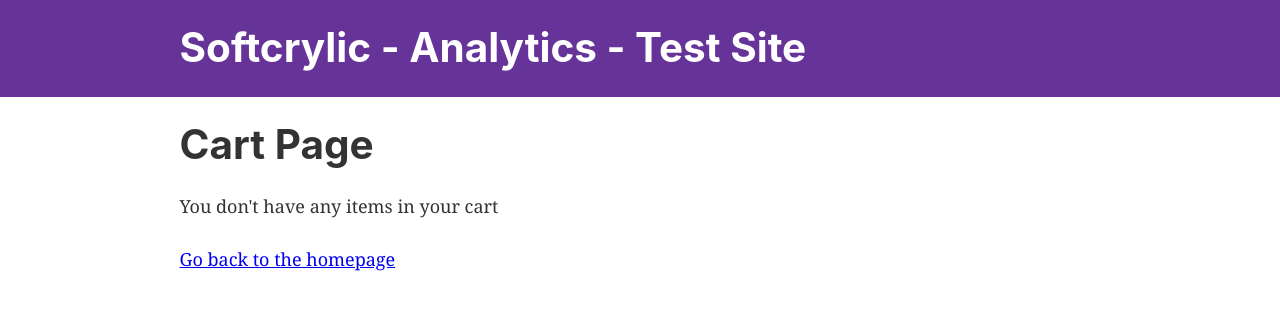
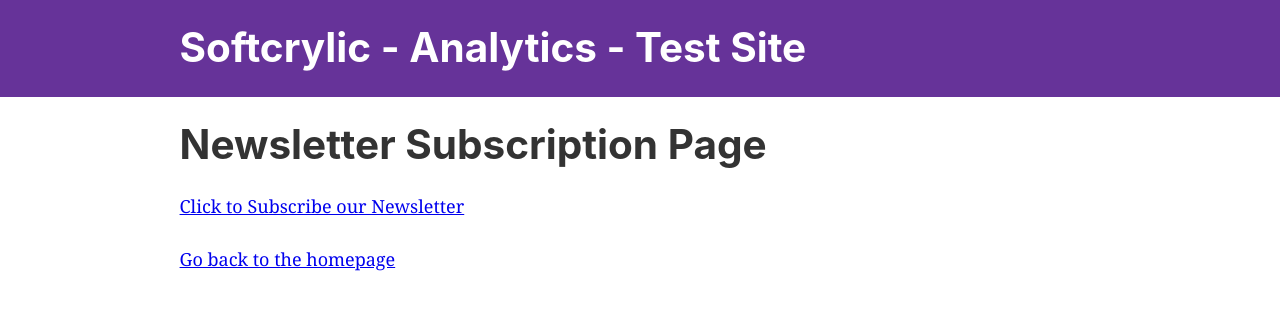
Before and after one commit to nirmalkumarv/launch-extn-test-site, a Gatsby site: page /page-2 in a window 1280 px wide. Built offline with nearby package versions, Linux system fonts and the light colour scheme; Gatsby itself is replaced by a stand-in of ours.

Commit message:
Update page-2.js

```diff
--- a/src/pages/page-2.js
+++ b/src/pages/page-2.js
@@ -5,8 +5,8 @@ import Layout from '../components/layout'
 
 const SecondPage = () => (
   <Layout>
-    <h1>Cart Page</h1>
-    <p>You don't have any items in your cart</p>
+    <h1>Newsletter Subscription Page</h1>
+    <p><a href="#" className="newsLetter">Click to Subscribe our Newsletter</a></p>
     <Link to="/">Go back to the homepage</Link>
   </Layout>
 )
```
